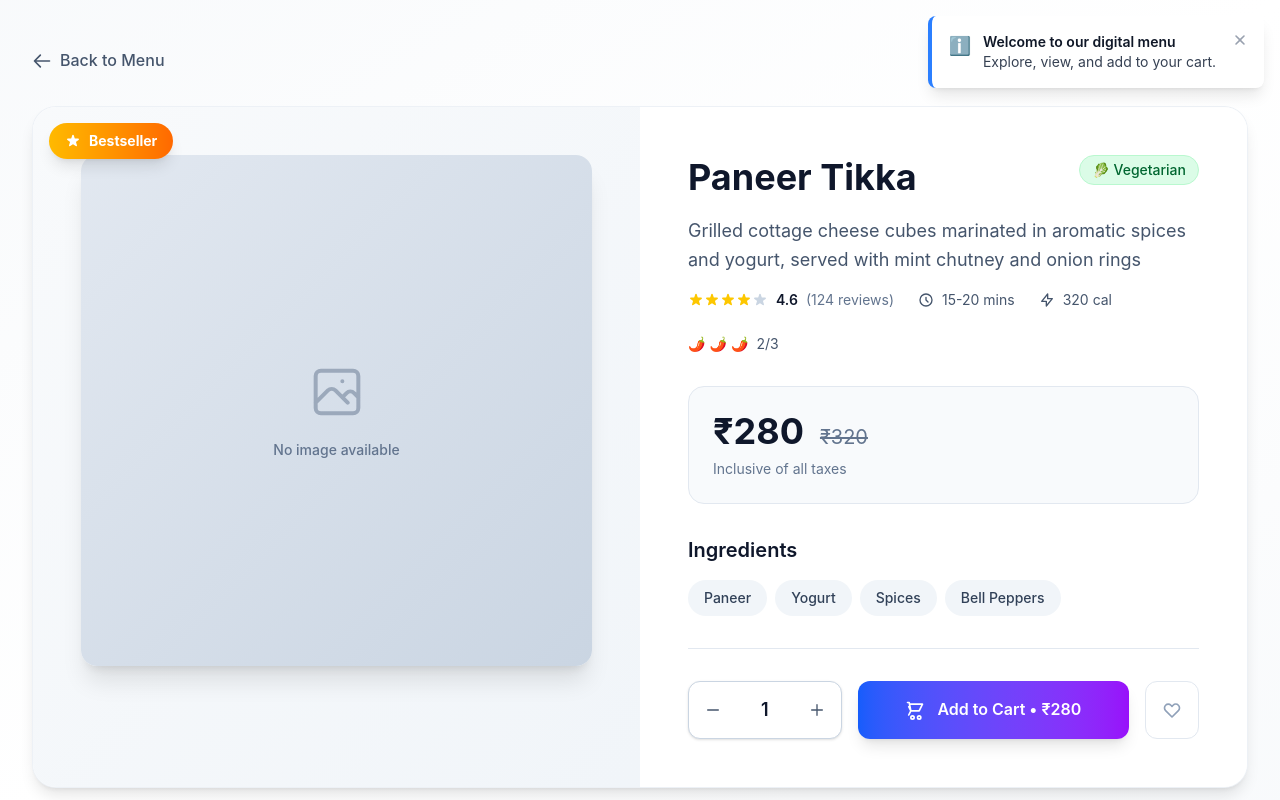
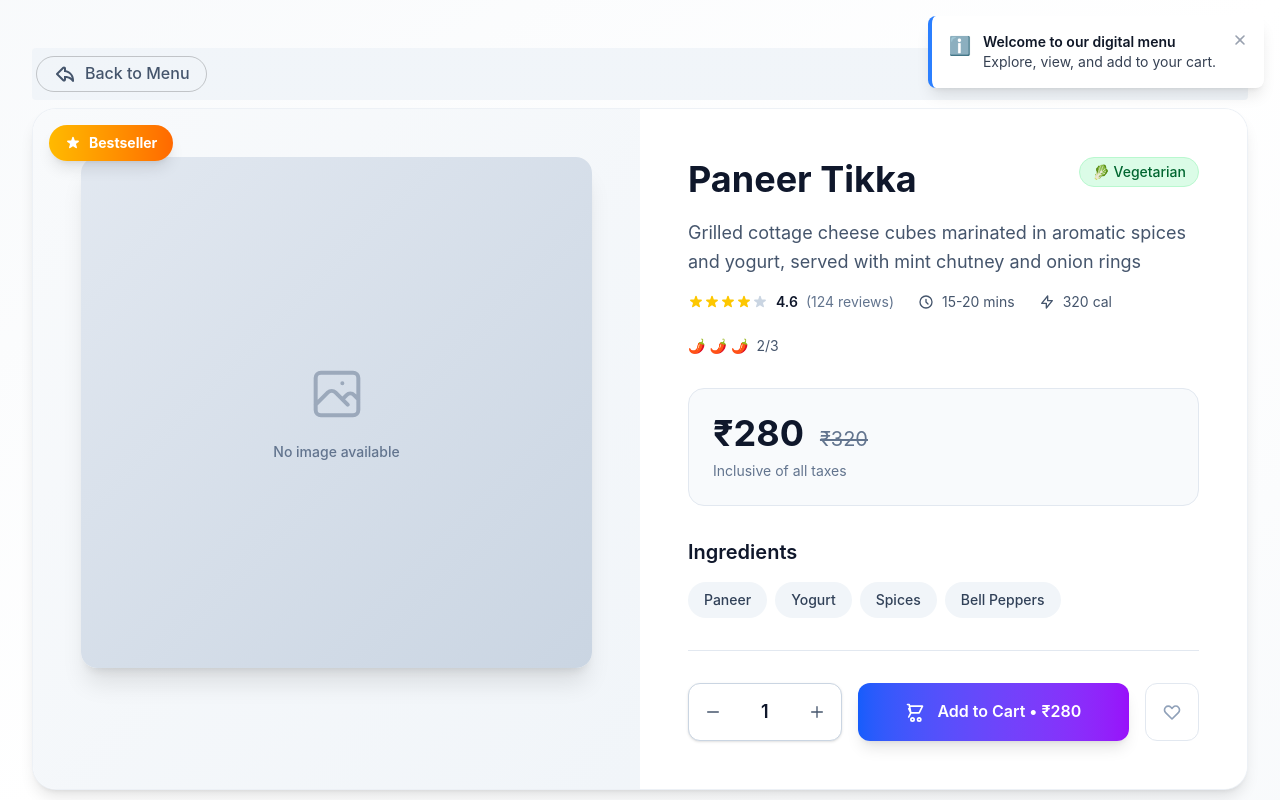
Before and after one commit to vernoratech/Modern_Card, a React (Vite) app: page /product/1 in a window 1280 px wide. Shown: the top 800 px of the page. Built offline with nearby package versions, Linux system fonts and the light colour scheme.

Commit message:
improve Setting your table model

```diff
--- a/src/pages/ProductDetails/ProductDetails.jsx
+++ b/src/pages/ProductDetails/ProductDetails.jsx
@@ -4,6 +4,7 @@ import { useRestaurantData } from '../../context/RestaurantDataContext.jsx';
 import { useCart } from '../../context/CartContext';
 import { useToast } from '../../context/ToastContext.jsx';
 import { menuData } from '../../data/menuData.js';
+import { TiArrowBackOutline } from 'react-icons/ti';
 
 const ProductDetails = () => {
   const { productId } = useParams();
@@ -120,16 +121,14 @@ const ProductDetails = () => {
     <div className="min-h-screen bg-gradient-to-br from-slate-50 via-white to-slate-50">
       <div className="max-w-7xl mx-auto px-4 sm:px-6 lg:px-8 py-8 lg:py-12">
         {/* Back Button */}
+        <div className="flex items-center justify-between mb-2 py-2 px-1 rounded-sm bg-gradient-to-br from-slate-100 to-slate-100">
         <button
           onClick={() => navigate(-1)}
-          className="inline-flex items-center text-slate-600 hover:text-slate-800 mb-8 transition-all duration-200 hover:translate-x-1"
+          className="text-slate-600 hover:text-slate-800 transition-all duration-200 hover:translate-x-2 border border-black/20 rounded-full px-4 py-1"
         >
-          <svg className="w-5 h-5 mr-2" fill="none" stroke="currentColor" viewBox="0 0 24 24">
-            <path strokeLinecap="round" strokeLinejoin="round" strokeWidth={2} d="M10 19l-7-7m0 0l7-7m-7 7h18" />
-          </svg>
-          <span className="font-medium">Back to Menu</span>
+          <span className="font-medium flex items-center gap-2"><TiArrowBackOutline className='text-2xl'/><span>Back to Menu</span></span>
         </button>
-
+        </div>
         <div className="bg-white rounded-3xl shadow-lg border border-slate-200/60 overflow-hidden backdrop-blur-sm">
           <div className="grid lg:grid-cols-2 gap-0">
             {/* Product Gallery - Modern Layout */}
```
